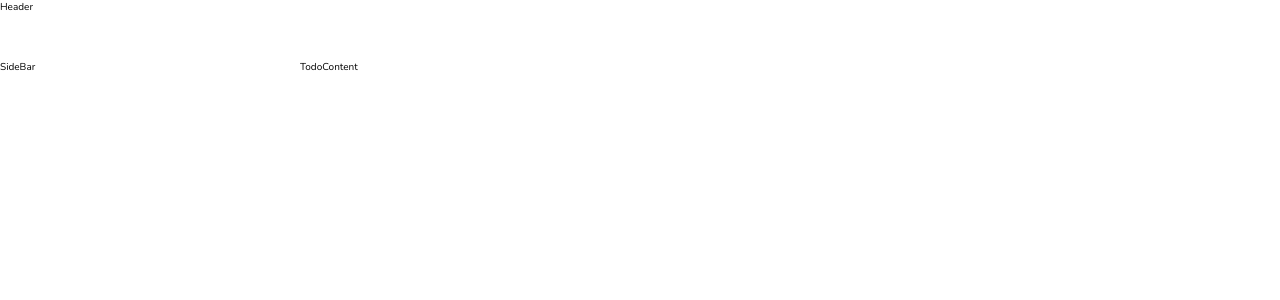
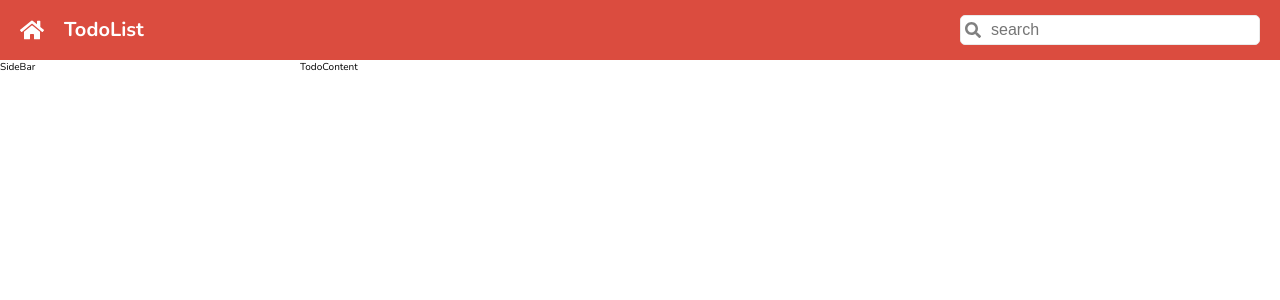
Before and after one commit to KasamaLee/cc15-todolist-kasama, a React (Create React App) app: page / in a window 1280 px wide. Shown: the top 300 px of the page. Built offline with nearby package versions, Linux system fonts and the light colour scheme.

Commit message:
refractor : searchbar

```diff
--- a/package.json
+++ b/package.json
@@ -5,6 +5,7 @@
   "dependencies": {
     "react": "^18.2.0",
     "react-dom": "^18.2.0",
+    "react-icons": "^4.10.1",
     "react-scripts": "5.0.1",
     "sass": "^1.66.1"
   },
--- a/src/App.js
+++ b/src/App.js
@@ -1,11 +1,14 @@
 import './App.scss';
+import Header from './Header.jsx';
 
 function App() {
   return (
     <div className='todo'>
-      <div className="todo__header">Header</div>
+      <div className="todo__header">
+        <Header />
+      </div>
       <div className="todo__sidebar">SideBar</div>
-      <div classNAme="todo_content">TodoContent</div>
+      <div className="todo_content">TodoContent</div>
     </div>
   );
 }
--- a/src/App.scss
+++ b/src/App.scss
@@ -1,5 +1,4 @@
-$header-height: 60px;
-$sidebar-width: 300px;
+@import './index.scss';
 
 .todo {
     display: grid;
--- /dev/null
+++ b/src/Header.jsx
@@ -0,0 +1,21 @@
+import './Header.scss'
+import { FaHome } from 'react-icons/fa';
+import SearchBar from './Search';
+
+function Header() {
+    return (
+        <header className='header'>
+            <div className='header__logo'>
+                <FaHome />
+            </div>
+            <div className='header__text'>
+                <h1>TodoList</h1>
+            </div>
+            <div className='header__search'>
+                <SearchBar />
+            </div>
+        </header>
+    )
+}
+
+export default Header;
--- /dev/null
+++ b/src/Header.scss
@@ -0,0 +1,53 @@
+@import './index.scss';
+
+// HEADER
+.header {
+    height: $header-height;
+    background-color: $primary;
+    color: $grey-light;
+    padding: 5px 20px;
+    display: flex;
+    align-items: center;
+    gap: 20px;
+
+    &__logo {
+        display: flex;
+        cursor: pointer;
+        font-size: 2.4rem;
+        color: $white;
+    }
+
+    &__text {
+        flex: 1;
+        color: $white;
+        line-height: 2.4rem;
+    }
+
+    &__search {
+        min-width: 300px;
+    }
+}
+
+.search {
+    position: relative;
+
+    &__icon {
+        position: absolute;
+        left: 5px;
+        top: 50%;
+        transform: translateY(-50%);
+        font-size: 1.6rem;
+        color: $grey-dark;
+        display: flex;
+    }
+
+    &__input {
+        width: 100%;
+        padding: 5px;
+        padding-left: 30px;
+        border-radius: 5px;
+        border: 1px solid $grey-light;
+        font-size: 1.6rem;
+        outline: none;
+    }
+}
--- /dev/null
+++ b/src/Search.jsx
@@ -0,0 +1,14 @@
+import { FaSearch } from "react-icons/fa";
+
+function Search() {
+    return (
+        <div className='search'>
+            <span className='search__icon'>
+                <FaSearch />
+            </span>
+            <input type='text' placeholder='search' className='search__input' />
+        </div>
+    );
+}
+
+export default Search;
--- a/src/index.scss
+++ b/src/index.scss
@@ -6,6 +6,8 @@
 $grey-light: #eaeaea;
 $grey-dark: #808080;
 $white: #fff;
+$header-height: 60px;
+$sidebar-width: 300px;
 
 // CSS Global Reset
 *,
```
Also changed, not shown: 1 other file (tests, documents, lock files or other folders).
